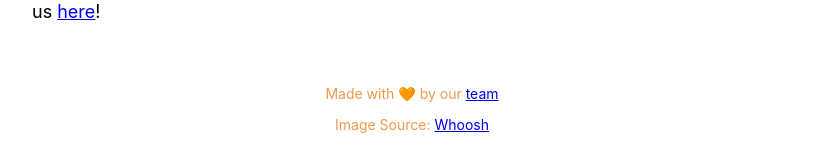
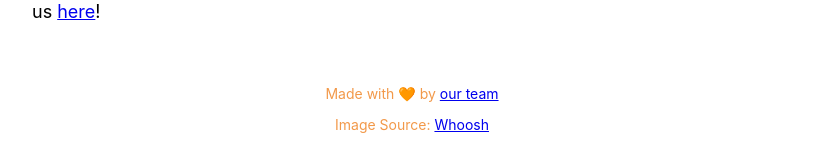
Before and after one commit to donatecovid19/website, a React (Create React App) app: page /about in a window 1280 px wide. Shown: the part 3567-3726 px from the top of the page, without its empty margins (228-1051 px from the left). Built offline with nearby package versions, Linux system fonts and the light colour scheme.

Commit message:
Hyperlinked "our team" in footer

```diff
--- a/src/components/Footer.jsx
+++ b/src/components/Footer.jsx
@@ -8,9 +8,9 @@ function Footer() {
         <span role="img" aria-label="heart">
           &#129505;
         </span>{" "}
-        by our{" "}
+        by{" "}
         <a href="/about" rel="noopener noreferrer">
-          team
+          our team
         </a>
         <p>
           Image Source:{" "}
```
